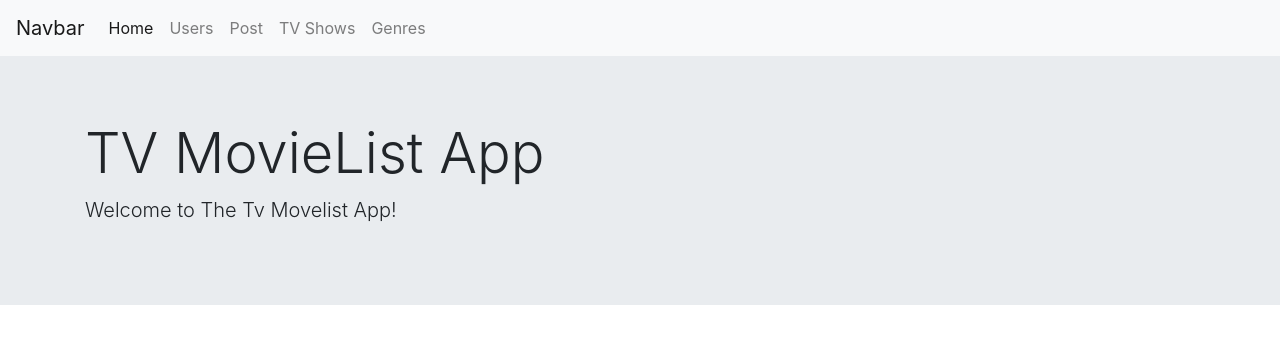
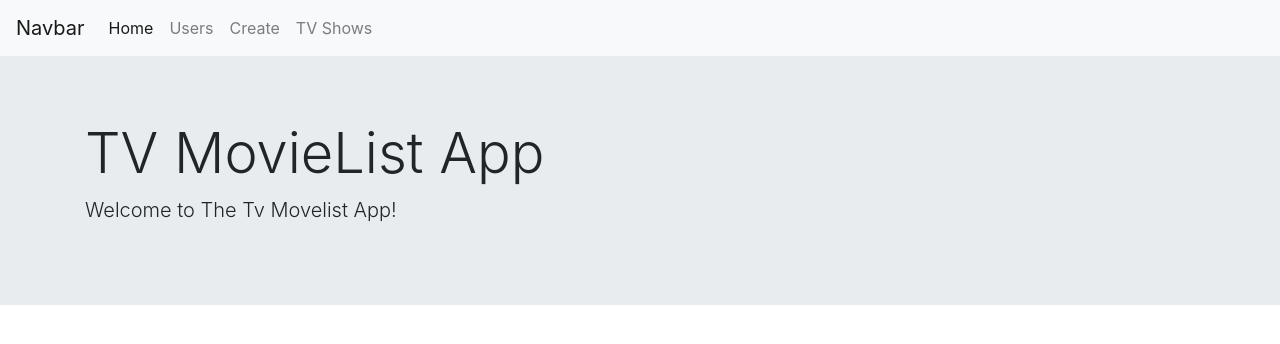
Before and after one commit to DanielEduardoAshley/Unit6Final, a React (Create React App) app in the folder frontend/unit6final/: page / in a window 1280 px wide. Shown: the top 344 px of the page. Built offline with nearby package versions, Linux system fonts and the light colour scheme; no server answers.

Commit message:
updated navbar, and showlist page css

```diff
--- a/frontend/unit6final/src/components/navbar/navbar.js
+++ b/frontend/unit6final/src/components/navbar/navbar.js
@@ -21,14 +21,12 @@ const Navbar=()=>{
         <Link to='/users'className="nav-link" >Users</Link>
       </li>
       <li className="nav-item">
-        <Link to='/user/posts'className="nav-link" >Post</Link>
+        <Link to='/user/posts'className="nav-link" >Create</Link>
       </li>
       <li className="nav-item">
         <Link to="/shows" className="nav-link" >TV Shows</Link>
       </li>
-      <li className="nav-item">
-        <a className="nav-link" href="#">Genres</a>
-      </li>
+
       <li className="nav-item dropdown">
         {/* <a className="nav-link dropdown-toggle" href="#" id="navbarDropdownMenuLink" role="button" data-toggle="dropdown" aria-haspopup="true" aria-expanded="false">
           Dropdown link
--- a/frontend/unit6final/src/components/showlist/showlist.css
+++ b/frontend/unit6final/src/components/showlist/showlist.css
@@ -0,0 +1,3 @@
+.headers{
+    margin-left: 100px,
+}
--- a/frontend/unit6final/src/components/showlist/showlist.js
+++ b/frontend/unit6final/src/components/showlist/showlist.js
@@ -42,6 +42,7 @@ class Showlist extends React.Component{
         console.log(this.state)
         return(
             <>
+            <div className='headers'>MasterList of Shows</div>
             </>
         )
     }
```
